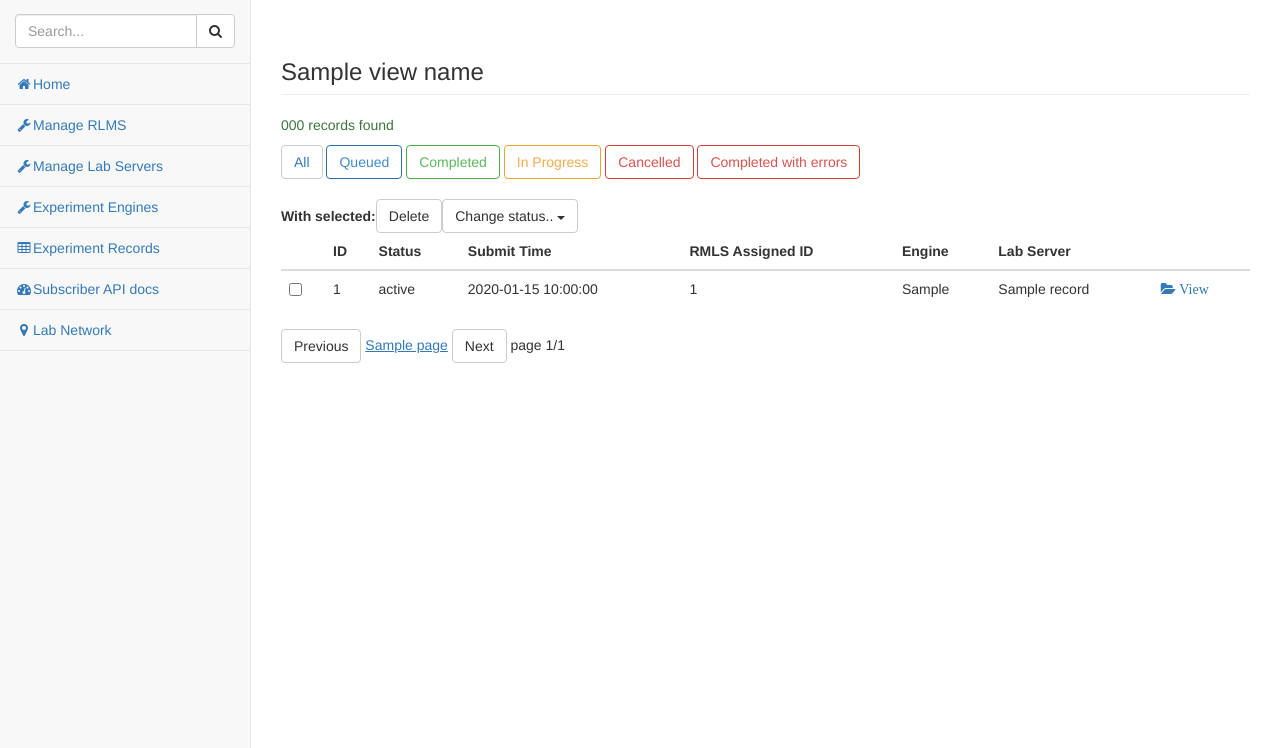
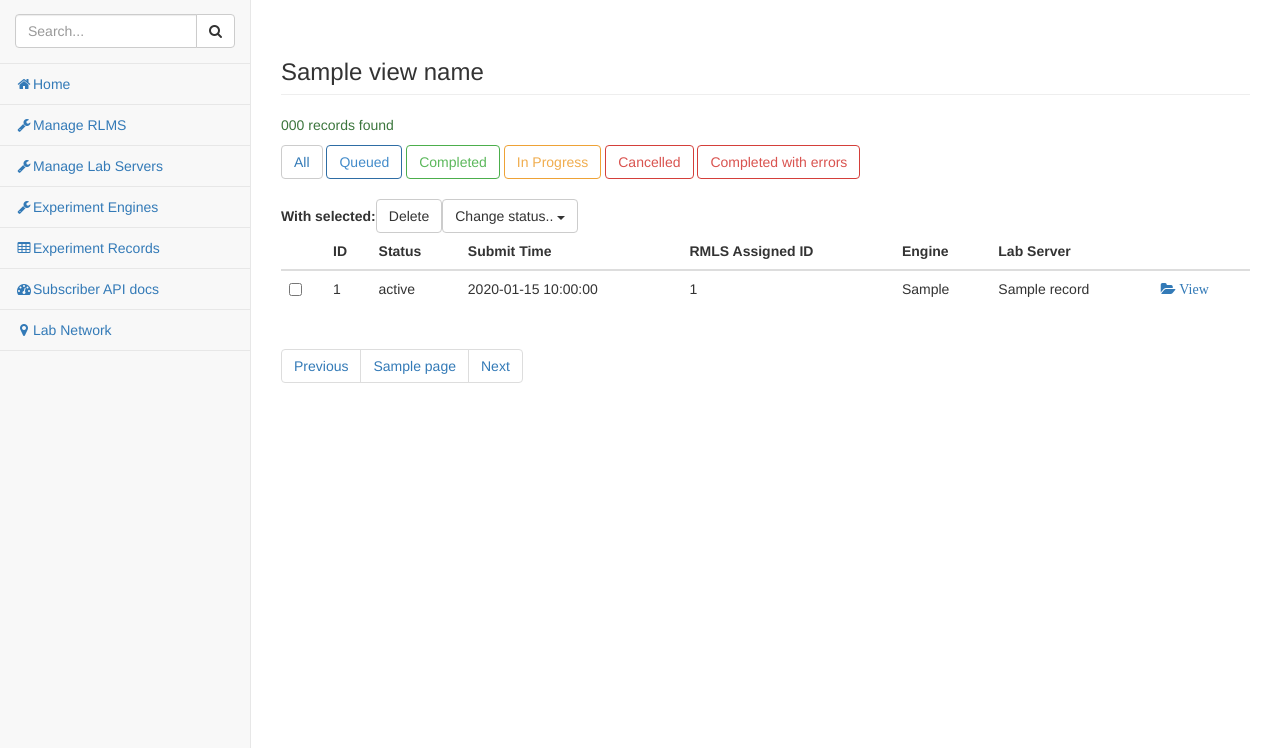
Before and after one commit to OnlineLabs4All/dispatcher, a Symfony app: the page made by app/Resources/views/default/expRecordsTableView.html.twig in a window 1280 px wide. Shown: the part 52-800 px from the top of the page. Run offline with Twig, Linux system fonts and the light colour scheme; the template is opened without the code that fills it: most values are stand-ins (such as "Sample title", 1, 10 or a date in 2020); some libraries are stand-ins or nearby versions.

Commit message:
change to bootstrap pagination style

```diff
--- a/app/Resources/views/default/expRecordsTableView.html.twig
+++ b/app/Resources/views/default/expRecordsTableView.html.twig
@@ -90,20 +90,22 @@
         </form>
         </tbody>
         </table>
-        <a href="{{ baseUrl }}{{ path('expRecords') }}?page={{ previousPage }}&status={{ status }}&labServerId={{ labServerId }}"><button type="button" class="btn btn-default">Previous</button></a>
+
+        <ul class="pagination">
+            <li><a href="{{ baseUrl }}{{ path('expRecords') }}?page={{ previousPage }}&status={{ status }}&labServerId={{ labServerId }}">Previous</a></li>
              {% for page in pages %}
 
                   {% if (page > (currentPage - 5)) and (page < (currentPage + 5))  %}
                     {%  if page == currentPage %}
-                    <a href="{{ baseUrl }}{{ path('expRecords') }}?page={{ page }}&status={{ status }}&labServerId={{ labServerId }}"><u>{{ page }}</u></a>
+                       <li class="active"> <a href="{{ baseUrl }}{{ path('expRecords') }}?page={{ page }}&status={{ status }}&labServerId={{ labServerId }}">{{ page }}</a></li>
                     {% else %}
-                    <a href="{{ baseUrl }}{{ path('expRecords') }}?page={{ page }}&status={{ status }}&labServerId={{ labServerId }}">{{ page }} </a>
+                      <li> <a href="{{ baseUrl }}{{ path('expRecords') }}?page={{ page }}&status={{ status }}&labServerId={{ labServerId }}">{{ page }}</a></li>
                     {% endif %}
                   {% endif %}
+            {% endfor %}
 
-        {% endfor %}
-        <a href="{{ baseUrl }}{{ path('expRecords') }}?page={{ nextPage }}&status={{ status }}&labServerId={{ labServerId }}"><button type="button" class="btn btn-default">Next</button></a>
-        page {{ currentPage }}/{{ numberOfPages }}
+            <li><a href="{{ baseUrl }}{{ path('expRecords') }}?page={{ nextPage }}&status={{ status }}&labServerId={{ labServerId }}">Next</a></li>
+        </ul>
     </div>
 
 <script>
```
Lines whose indentation alone changed are shown as unchanged.
